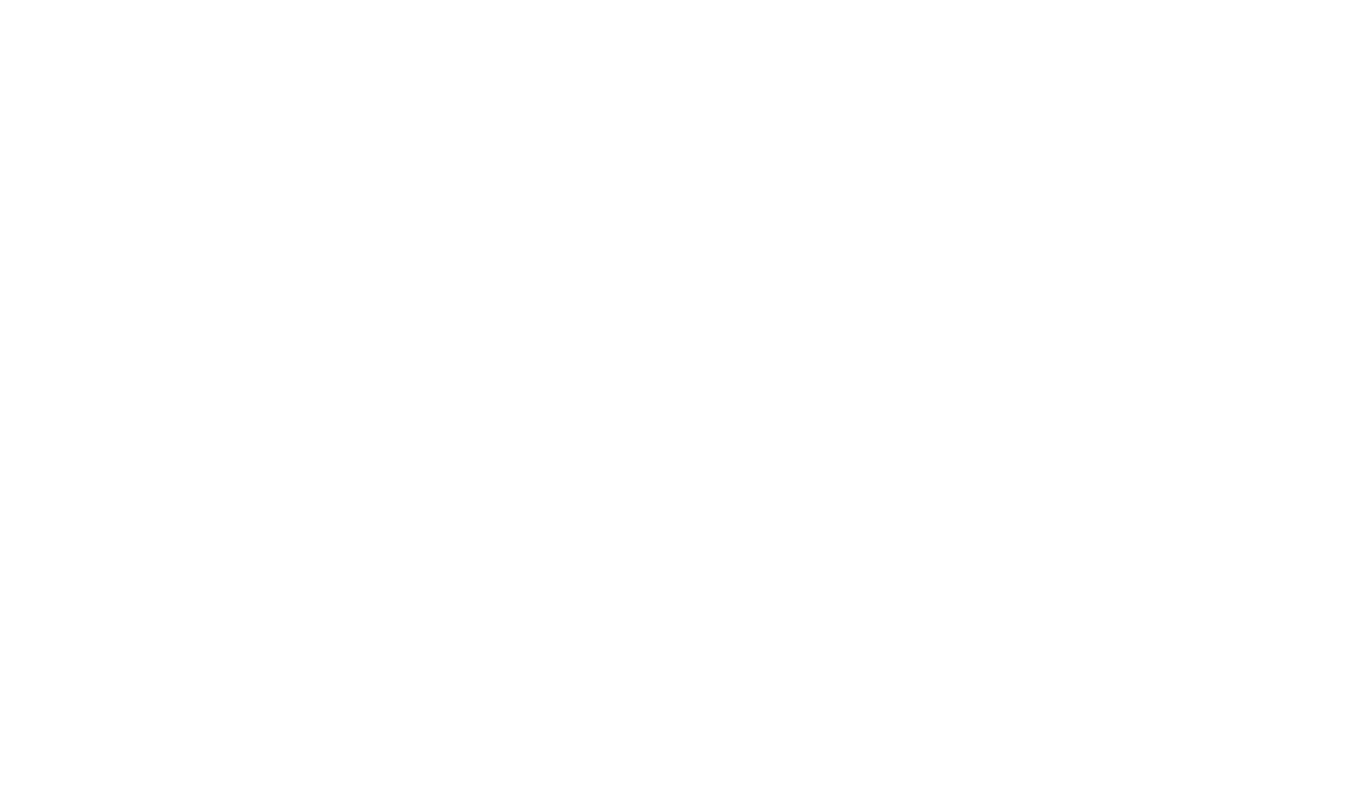
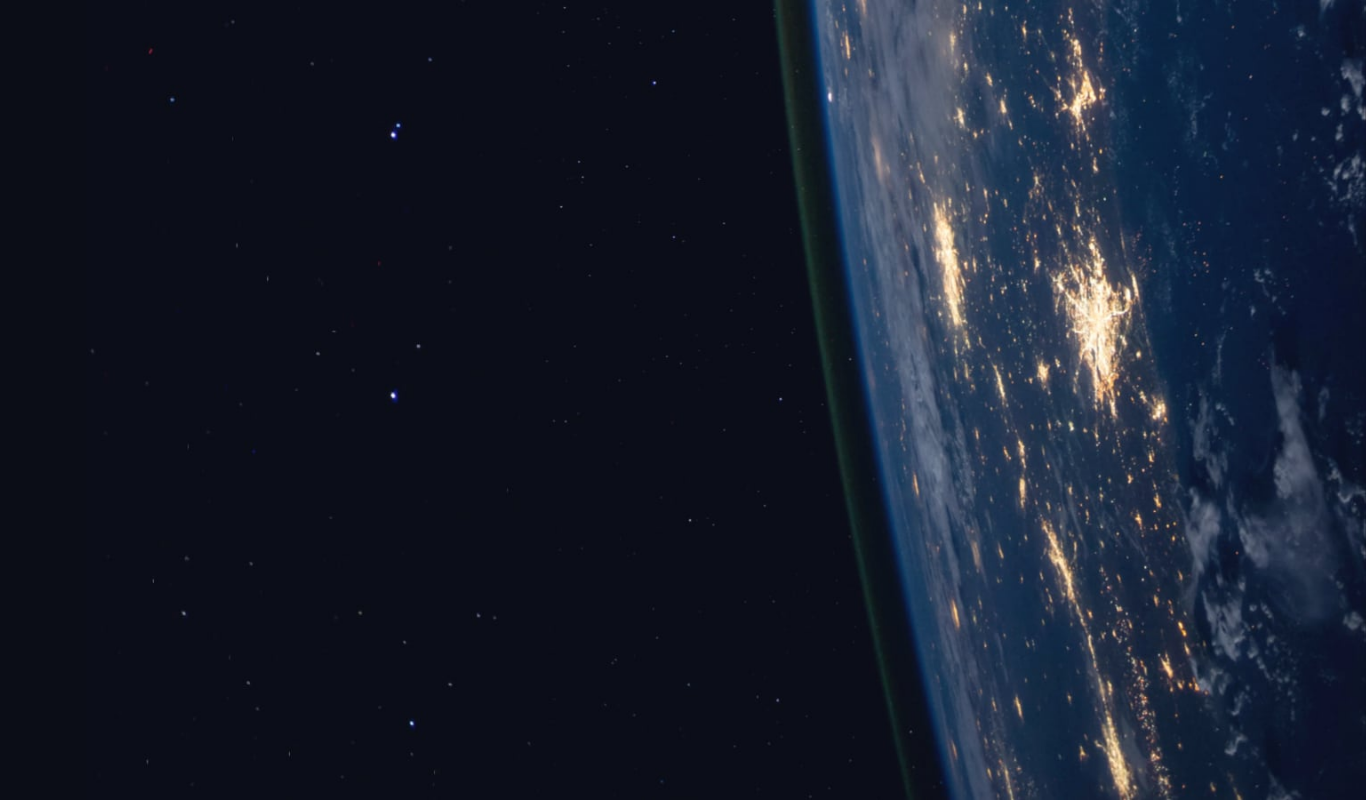
Before and after one commit to dvelatcodes/space-tourism-website, a Next.js app: page / in a window 1280 px wide. Shown: the whole page, 1366 px wide, since content can reach past the window. Built offline with nearby package versions, Linux system fonts and the light colour scheme; a web font is replaced by a local one.

Commit message:
feature: added and styled background image

```diff
--- a/app/globals.css
+++ b/app/globals.css
@@ -13,10 +13,10 @@
  --h5-letter-spacing: 4.725px;
 }
 
-@media (prefers-color-scheme: dark) {
+/* @media (prefers-color-scheme: dark) {
   :root {
   }
-}
+} */
 
 *{
   padding: 0;
--- a/app/index.scss
+++ b/app/index.scss
@@ -0,0 +1,19 @@
+
+body{
+    max-width: 1440px;
+    width: 100vw;
+    max-height: 900px;
+    height: 100vh;
+    // flex-shrink: 0;
+    background-color: #0B0D17;
+
+    .container{
+    transform:translateX(5.4rem);
+    // flex-shrink: 0;
+    background-image: url('../assets/home/background-home-desktop.jpg');
+    width: 100vw;
+    height: 100vh;
+    background-repeat: no-repeat;
+    background-size: cover;
+    }
+}
--- a/app/page.jsx
+++ b/app/page.jsx
@@ -1,4 +1,4 @@
-
+import './index.scss'
 export default function Home() {
   return (
    <div className="container">
```
